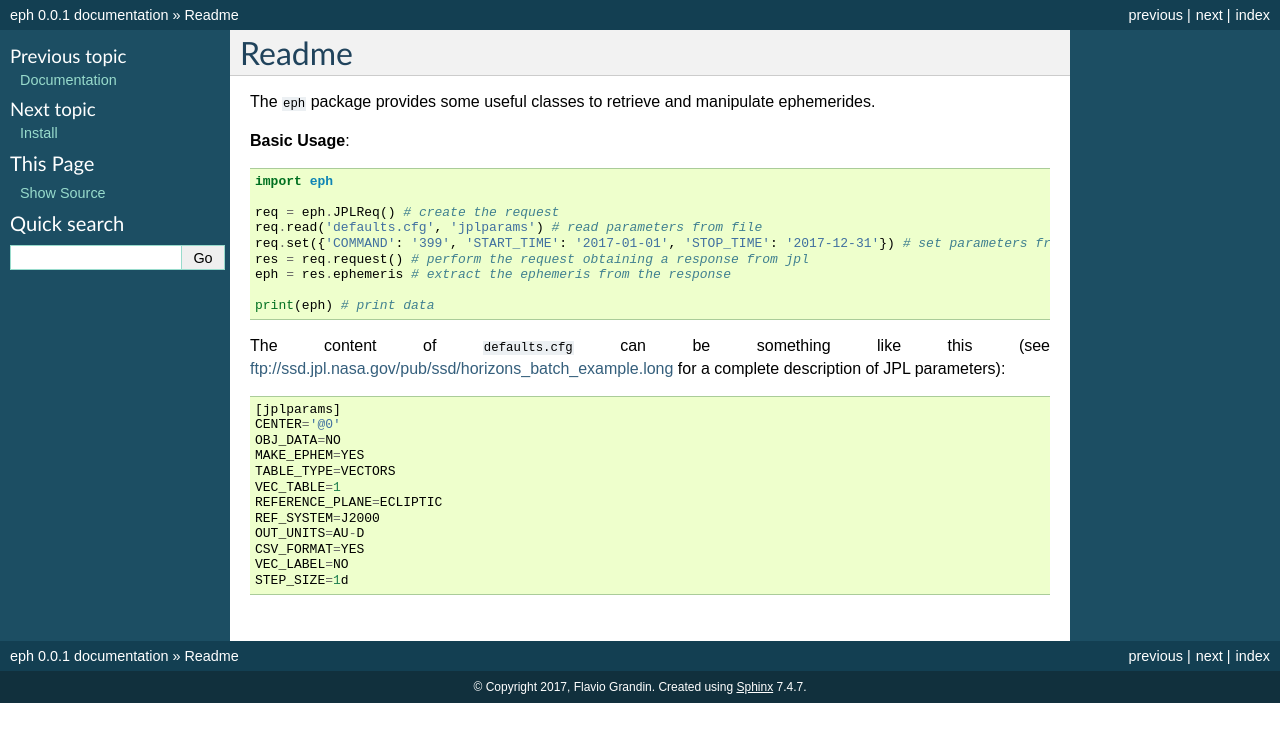
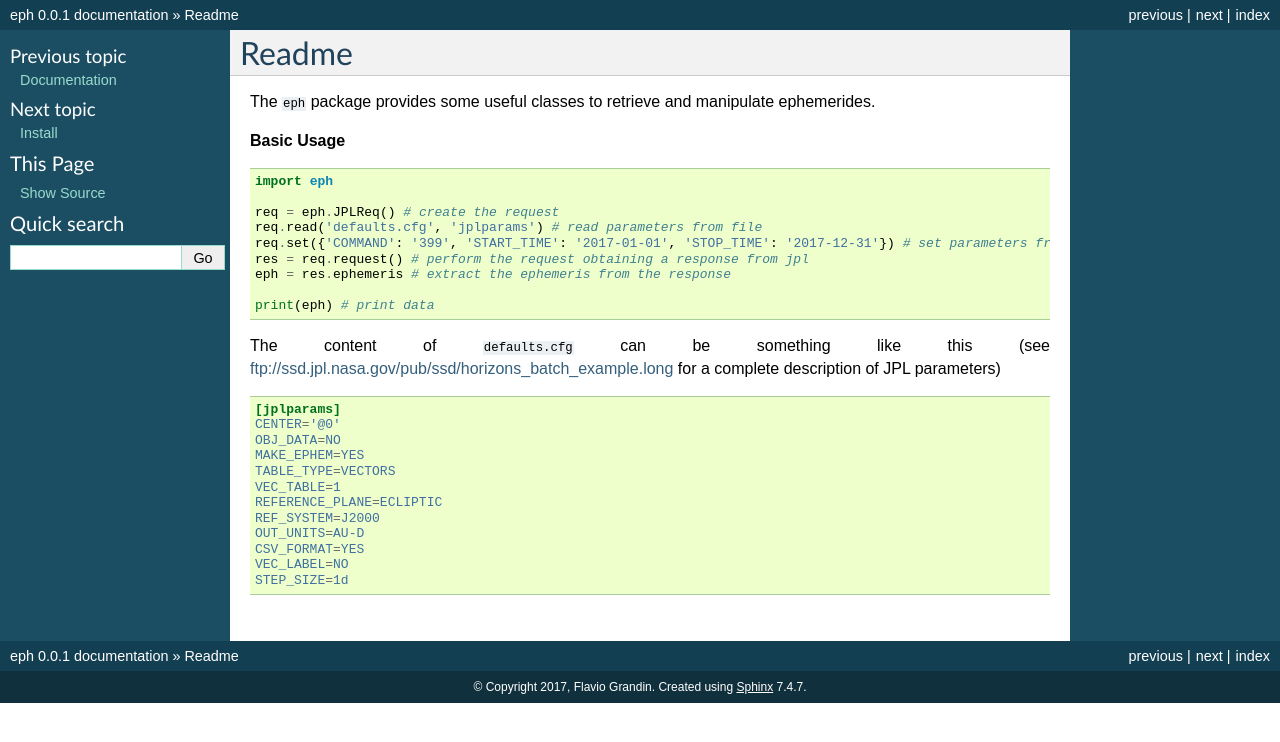
Before and after one commit to bluephlavio/eph, a Sphinx documentation site: the page built from docs/readme.rst, in a window 1280 px wide. Shown: the top 742 px of the page. Built offline with Sphinx 7.4.7, drawn with Linux system fonts in a browser that asks for light colours.

Commit message:
Project clean.

```diff
--- a/README.rst
+++ b/README.rst
@@ -3,7 +3,9 @@ Readme
 
 The ``eph`` package provides some useful classes to retrieve and manipulate ephemerides.
 
-**Basic Usage**::
+**Basic Usage**
+
+.. code-block:: python
 
 	import eph
 
@@ -15,7 +17,9 @@ The ``eph`` package provides some useful classes to retrieve and manipulate ephe
 
 	print(eph) # print data
 
-The content of ``defaults.cfg`` can be something like this (see ftp://ssd.jpl.nasa.gov/pub/ssd/horizons_batch_example.long for a complete description of JPL parameters)::
+The content of ``defaults.cfg`` can be something like this (see ftp://ssd.jpl.nasa.gov/pub/ssd/horizons_batch_example.long for a complete description of JPL parameters)
+
+.. code-block:: ini
 
 	[jplparams]
 	CENTER='@0'
--- a/docs/install.rst
+++ b/docs/install.rst
@@ -2,6 +2,12 @@ Install
 =======
 
 The ``eph`` package is tested using python3.4.
+
+Run
+
+.. code-block:: bash
+
+	python setup.py install
 
 Dependencies
 ------------
```
Also changed, not shown: docs/license.rst (+11 -9 lines), 12 other files.
